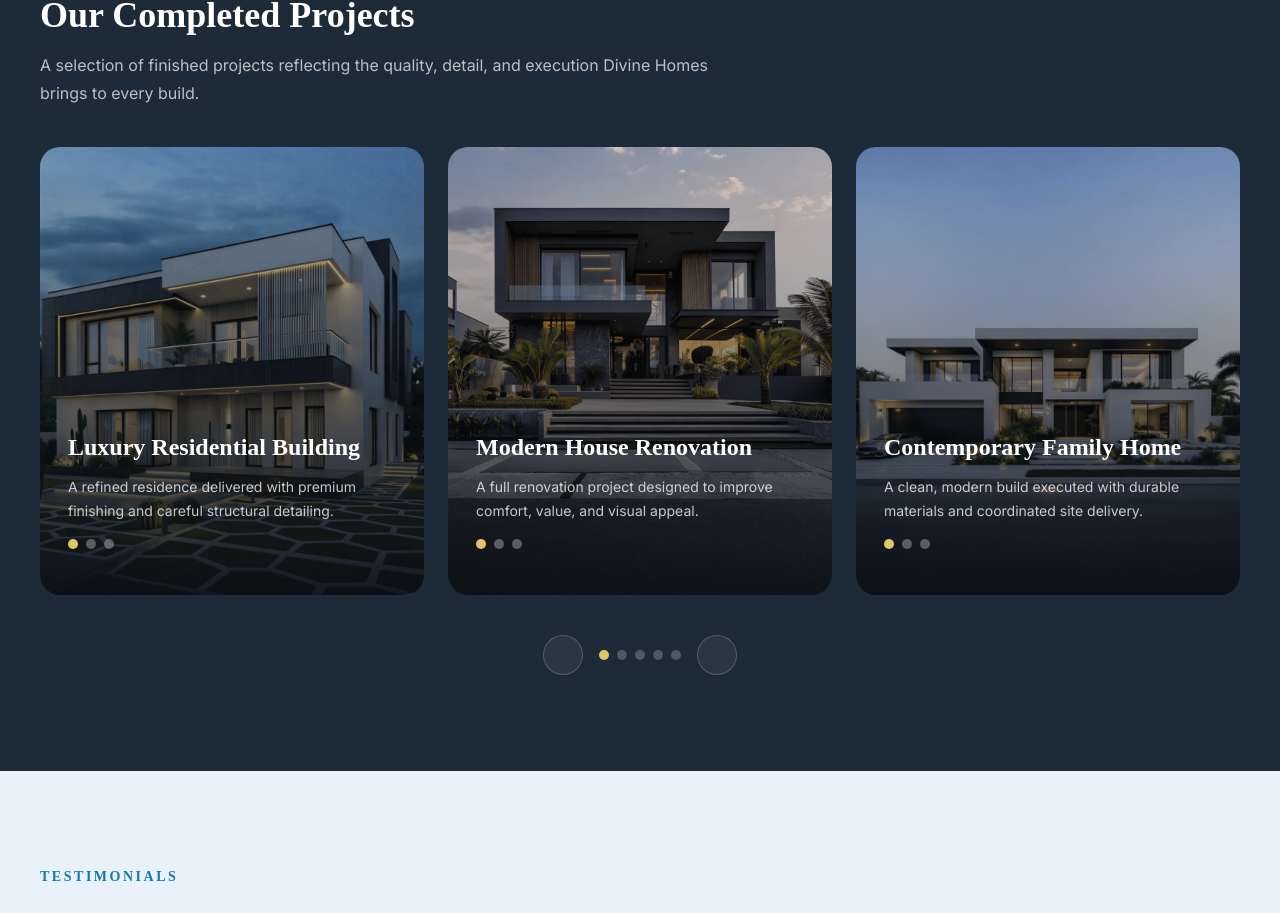
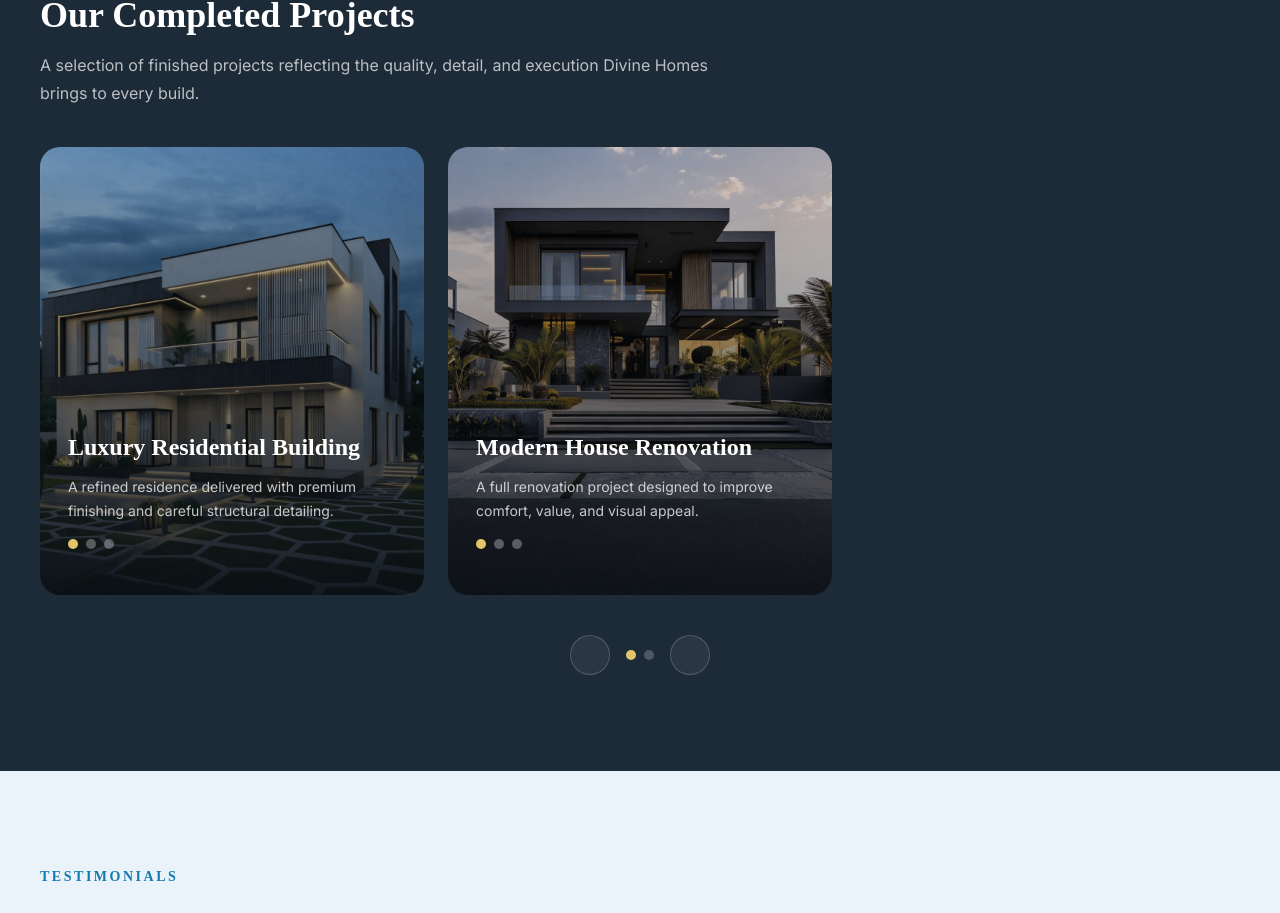
Before and after one commit to divinecode-HQ/divine-homes, a React (Vite) app: page / in a window 1280 px wide. Shown: the part 2523-3436 px from the top of the page. Built offline with nearby package versions, Linux system fonts and the light colour scheme; some icons are missing.

Commit message:
Refactor ProjectsSection to use external projects data
Removed hardcoded projects array and imported projects from data.

```diff
--- a/src/components/sections/ProjectsSection.tsx
+++ b/src/components/sections/ProjectsSection.tsx
@@ -14,6 +14,7 @@
 import modernMinimalistMansionConstruction from '../../assets/images/optimized/modern-minimalist-mansion-in-construction.png'
 import modernMinimalistMansionSideView from '../../assets/images/optimized/modern-minimalist-mansion-side-view.png'
 import modernMinimalistMansion from '../../assets/images/optimized/modern-minimalist-mansion.png'
+import { projects } from '../../data/projects'
 
 type Project = {
   description?: string
@@ -21,53 +22,6 @@
   isMoreCard?: boolean
   title: string
 }
-
-const projects: Project[] = [
-  {
-    title: 'Luxury Residential Building',
-    description:
-      'A refined residence delivered with premium finishing and careful structural detailing.',
-    images: [
-      elevationModernVilla,
-      elevationModernVillaSideView,
-      elevationModernVillaConstruction,
-    ],
-  },
-  {
-    title: 'Modern House Renovation',
-    description:
-      'A full renovation project designed to improve comfort, value, and visual appeal.',
-    images: [
-      contemporaryMinimalistVilla,
-      contemporaryMinimalistVillaSideView,
-      contemporaryMinimalistVillaConstruction,
-    ],
-  },
-  {
-    title: 'Contemporary Family Home',
-    description:
-      'A clean, modern build executed with durable materials and coordinated site delivery.',
-    images: [
-      modernMinimalistMansion,
-      modernMinimalistMansionSideView,
-      modernMinimalistMansionConstruction,
-    ],
-  },
-  {
-    title: 'Premium Interior Upgrade',
-    description:
-      'A carefully managed upgrade focused on stronger function, cleaner finishes, and a brighter interior.',
-    images: [
-      duplexMansion,
-      modernDuplex,
-      duplex,
-    ],
-  },
-  {
-    title: 'View More',
-    isMoreCard: true,
-  },
-]
 
 type ProjectCardProps = {
   isActive: boolean
```
